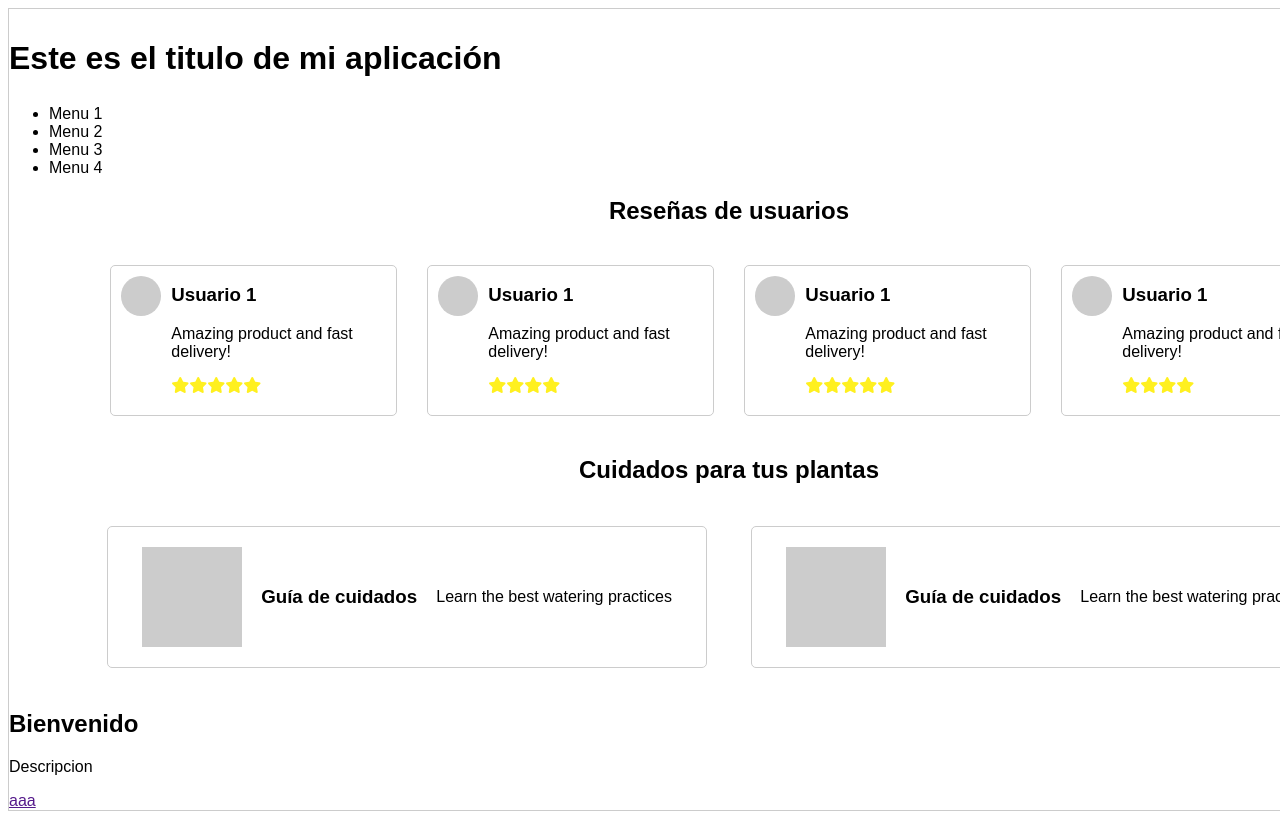
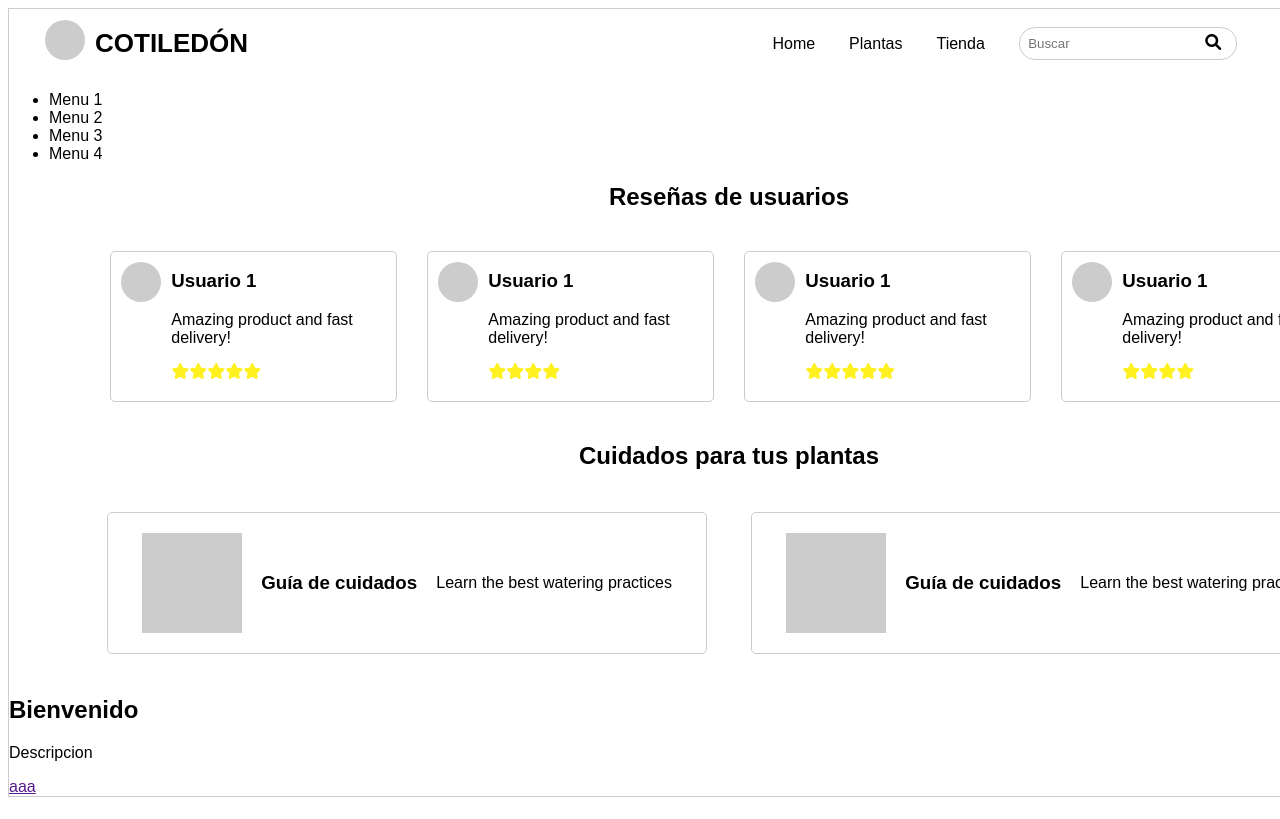
Before and after one commit to bootcamp-uchile-2024/grupo-3-frontend, a React (Vite) app: page / in a window 1280 px wide. Shown: the top 819 px of the page. Built offline with nearby package versions, Linux system fonts and the light colour scheme.

Commit message:
header  y footer

```diff
--- a/src/components/Header.tsx
+++ b/src/components/Header.tsx
@@ -1,9 +1,38 @@
-import React from 'react'
+import React from 'react';
 
-export default function Header() {
+const Header: React.FC = () => {
   return (
-   <header>
-        <h1>Este es el titulo de mi aplicación</h1>
-   </header>
+    <header>
+        <div id="logo">
+            <a href="index.html">
+                <div className="circle"></div>
+                <h1>Cotiledón</h1>
+            </a>
+        </div>
+
+        <nav id="navbar-top">
+            <ul>
+                <li><a href="#">Home</a></li>
+                <li><a href="#">Plantas</a></li>
+                <li><a href="#">Tienda</a></li>
+            </ul>
+        </nav>
+
+        <div id="search-form">
+            <input
+              type="text"
+              placeholder="Buscar"
+            />
+            <i className="fas fa-search"></i>
+        </div>
+
+        <div id="login">
+            <ul>
+                <li><a href="#">Login</a></li>
+            </ul>
+        </div>
+    </header>
   )
 }
+
+export default Header;
--- a/src/layouts/MainLayout.tsx
+++ b/src/layouts/MainLayout.tsx
@@ -2,7 +2,8 @@ import React from 'react'
 import Header from '../components/Header'
 import Nav from '../components/Nav'
 import Reviews from '../components/Reviews'
-import PlantCareTips from '../components/PlantCareTips';
+import PlantCareTips from '../components/PlantCareTips'
+import Footer from '../components/Footer';
 
 
 
```
Also changed, not shown: src/components/Footer.tsx (added, +35 -0 lines).
